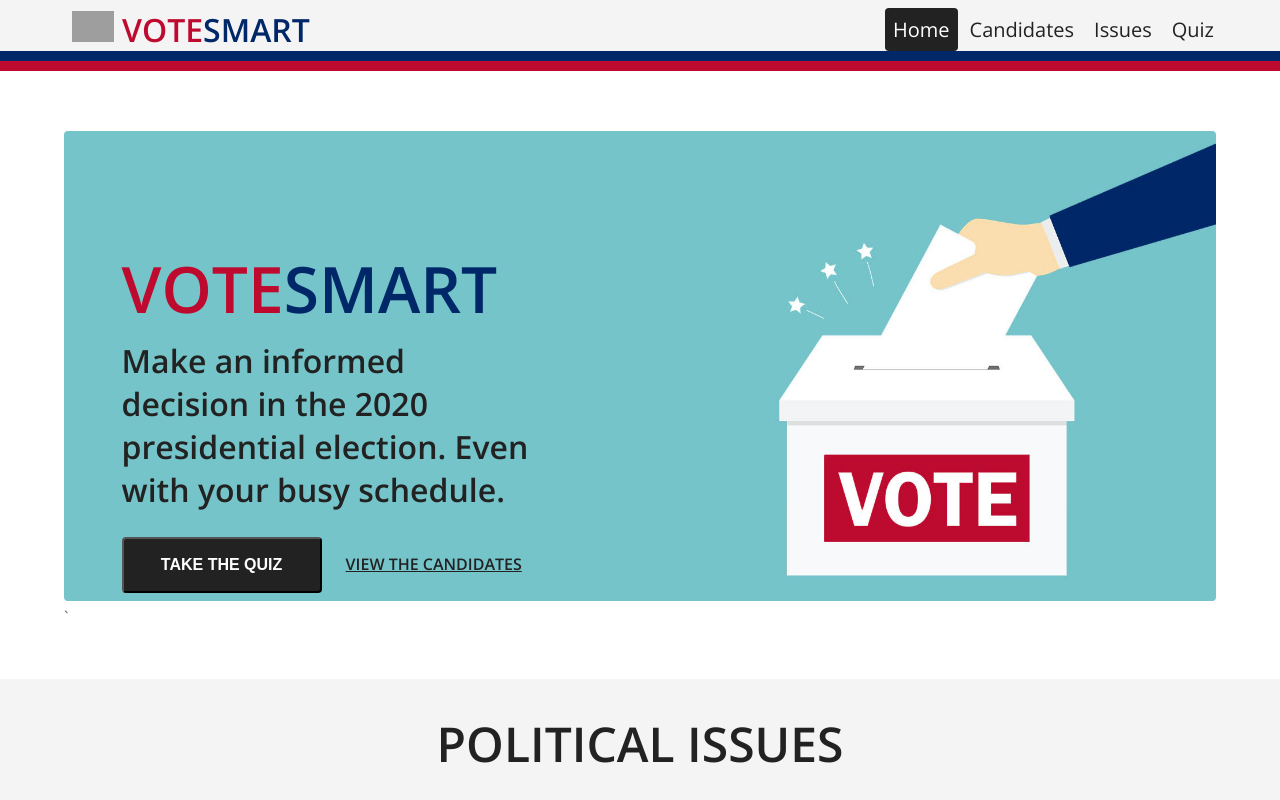
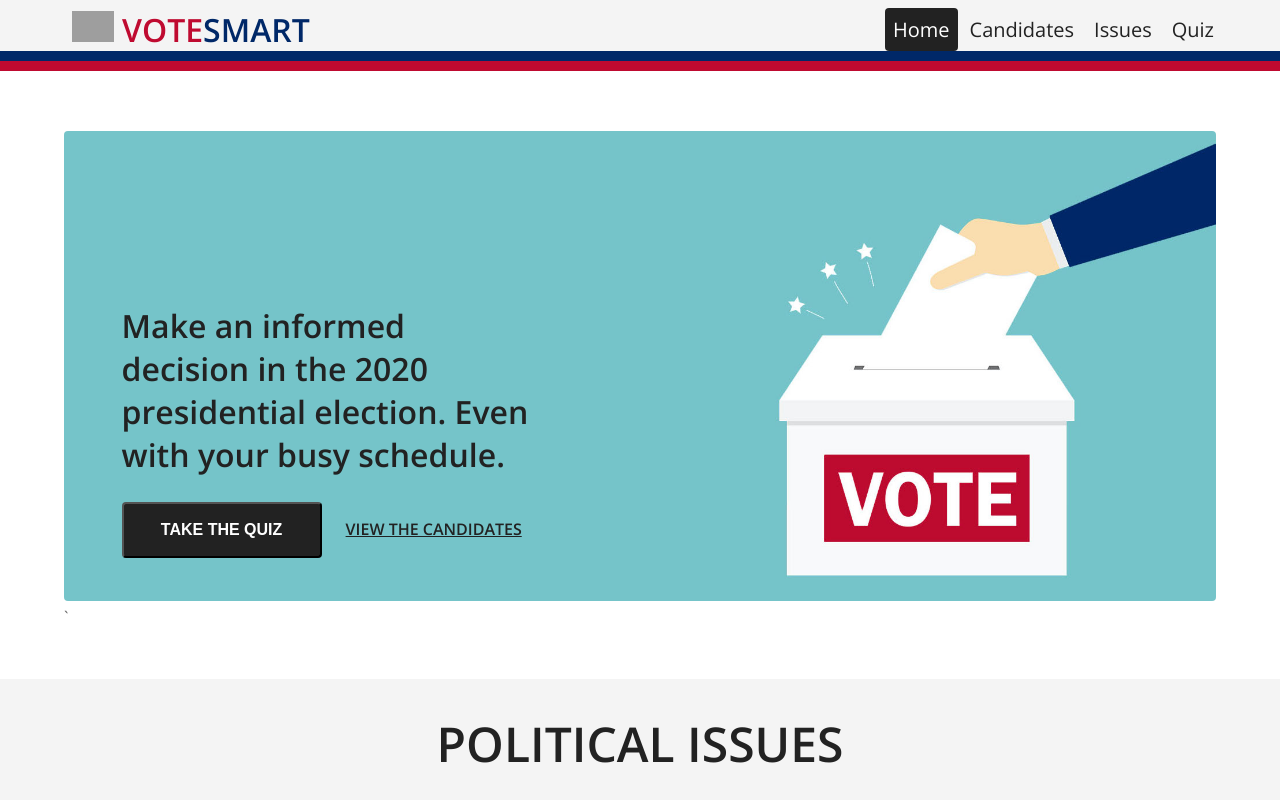
Before and after one commit to jeffting/vote-smart, a Vue app: page /#/ in a window 1280 px wide. Shown: the top 800 px of the page. Built offline with nearby package versions, Linux system fonts and the light colour scheme; grey boxes are pictures that could not be loaded.

Commit message:
styling changes

```diff
--- a/src/components/Home.vue
+++ b/src/components/Home.vue
@@ -14,8 +14,6 @@
             <h3>WHO DO YOU AGREE WITH?</h3> -->
             <div class="top_div">
                 <div class="information">
-                    <p class="title"><span style="color: #BF0A30;">VOTE</span><span style="color: #002868;">SMART</span></p>
-
                     <h2 class="tagline">Make an informed decision in the 2020 presidential election. Even with your busy schedule.</h2>
 
                     <div>
@@ -93,6 +91,7 @@ export default {
     position: absolute;
     top: 23%;
     margin-left: 5%;
+    margin-top: 32px;
 }
 .main_picture {
     display: inline;
@@ -100,14 +99,6 @@ export default {
     height: 100%;
     align: center;
     border-radius: 4px;
-
-}
-.title {
-    text-align: left;
-    margin-bottom: -20px;
-    margin-top: 0px;
-    font-size: 64px;
-    font-weight: 900;
 
 }
 .tagline {
--- a/src/components/Results.vue
+++ b/src/components/Results.vue
@@ -4,12 +4,12 @@
         <div v-for="(candidate, index) in this.cands" :key='index'>
             <div class="flex-container" :class="{tint: index %2 === 0}">
                 <div class=picture-container>
-                    <img class="winner-img-container" :src="candidate.photo"/>
+                    <img class="winner-img-container" :class='{repImage: candidate.party === "Republican", demImage: candidate.party === "Democrat"}' :src="candidate.photo"/>
                     <h2>{{ candidate.name }}</h2>
                 </div>
                 <div class="info-flex-container">
                     <div style="font-size: 48px; color: black;">{{ candidate.score / 8 * 100 }}%</div>
-                    <div style="font-size: 24px; color: black; margin: 16px 0 24px 0;">{{ candidate.party }}</div>
+                    <div style="font-size: 24px; margin: 16px 0 24px 0; font-weight: 700;" :class='{republican: candidate.party === "Republican", democrat: candidate.party === "Democrat"}'>{{ candidate.party }}</div>
                     <div v-on:click="goToPage(candidate.name)" target="_blank" class="go-to-page-button">VISIT PAGE</div>
                 </div>
             </div>
@@ -106,4 +106,16 @@ export default {
     .go-to-page-button:hover {
         cursor: pointer;
     }
+    .democrat {
+        color: #002868;
+    }
+    .republican {
+        color: #BF0A30;
+    }
+    .repImage {
+        border: 8px solid #BF0A30;;
+    }
+    .demImage {
+        border: 8px solid #002868;
+    }
 </style>
```
